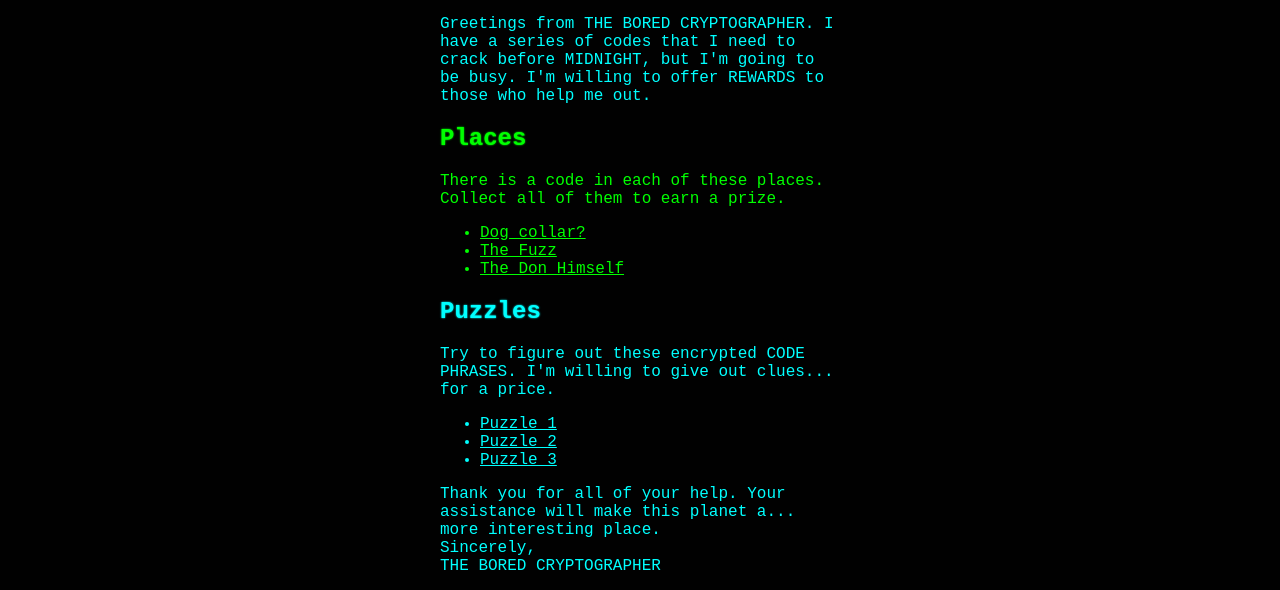
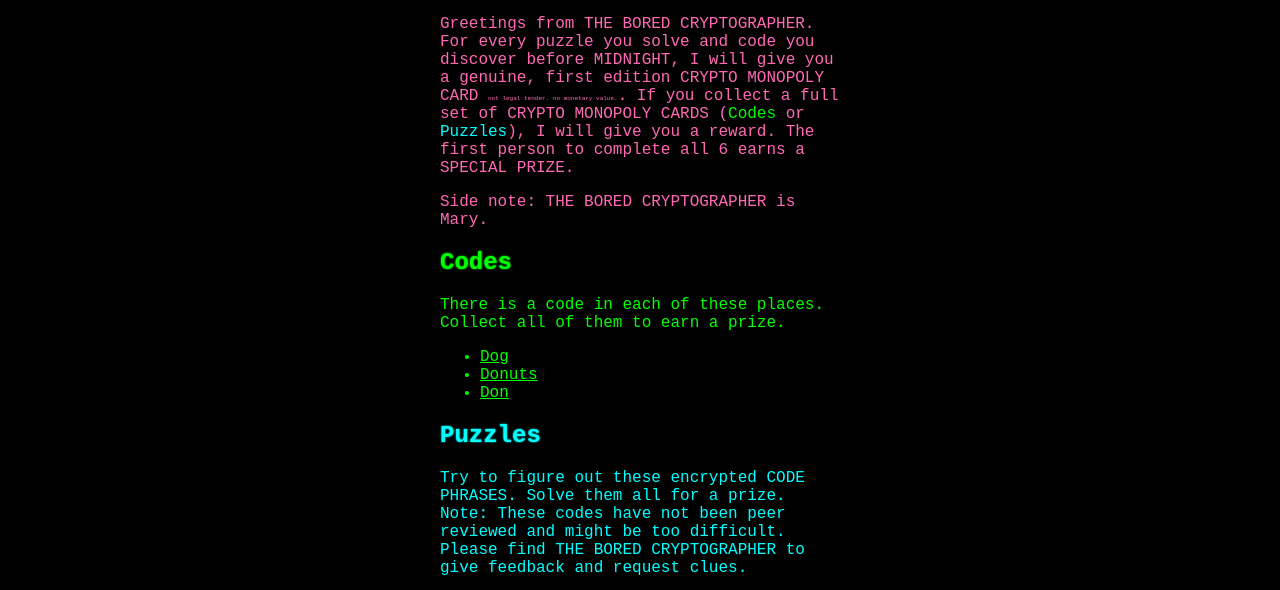
Before and after one commit to maryilewis/neo-annum-2019, a plain HTML site: page index.html in a window 1280 px wide. Shown: the part 127-717 px from the top of the page. Drawn offline with nearby package versions, Linux system fonts and the light colour scheme.

Commit message:
final updates

```diff
--- a/index.html
+++ b/index.html
@@ -15,30 +15,31 @@
       </div>
     </header>
 
-    <section id="menu-section" class="cyan">
+    <section id="menu-section" class="hotpink">
         <div class="content">
         <div id="welcome"></div>
         <p>Greetings from THE BORED CRYPTOGRAPHER.
-            I have a series of codes that I need to crack before MIDNIGHT, but I'm going to be busy.
-            I'm willing to offer REWARDS to those who help me out.</p>
+            For every puzzle you solve and code you discover before MIDNIGHT, I will give you a genuine, first edition CRYPTO MONOPOLY CARD <span class="tiny">not legal tender. no monetary value.</span>.
+            If you collect a full set of CRYPTO MONOPOLY CARDS (<span class="lime">Codes</span> or <span class="cyan">Puzzles</span>), I will give you a reward. The first person to complete all 6 earns a SPECIAL PRIZE.</p>
+            <p class="">Side note: THE BORED CRYPTOGRAPHER is Mary.</p>
     <div class="lime">
-        <h2>Places</h2>
+        <h2>Codes</h2>
         <p>There is a code in each of these places. Collect all of them to earn a prize.</p>
         <ul>
             <li>
-                <a href="7.html" id="puzzle7">Dog collar?</a>
+                <a href="7.html" id="puzzle7">Dog</a>
             </li>
             <li>
-                <a href="9.html" id="puzzle9">The Fuzz</a>
+                <a href="9.html" id="puzzle9">Donuts</a>
             </li>
             <li>
-                <a href="8.html" id="puzzle8">The Don Himself</a>
+                <a href="8.html" id="puzzle8">Don</a>
             </li>
         </ul>
     </div>
     <div class="cyan">
         <h2>Puzzles</h2>
-        <p>Try to figure out these encrypted CODE PHRASES. I'm willing to give out clues... for a price.</p>
+        <p>Try to figure out these encrypted CODE PHRASES. Solve them all for a prize.<br>Note: These codes have not been peer reviewed and might be too difficult. Please find THE BORED CRYPTOGRAPHER to give feedback and request clues.</p>
         <ul>
             <li>
                 <a href="1.html" id="puzzle1">Puzzle 1</a>
--- a/style.css
+++ b/style.css
@@ -187,3 +187,9 @@
 .complete {
     text-decoration: line-through;
 }
+.tiny {
+    font-size: 6px;
+}
+.hotpink {
+    color: hotpink;
+}
```
Also changed, not shown: 7.html (+4 -3 lines), 8.html (+3 -3 lines), 9.html (+1 -1 lines), redeem.html (+2 -2 lines).
